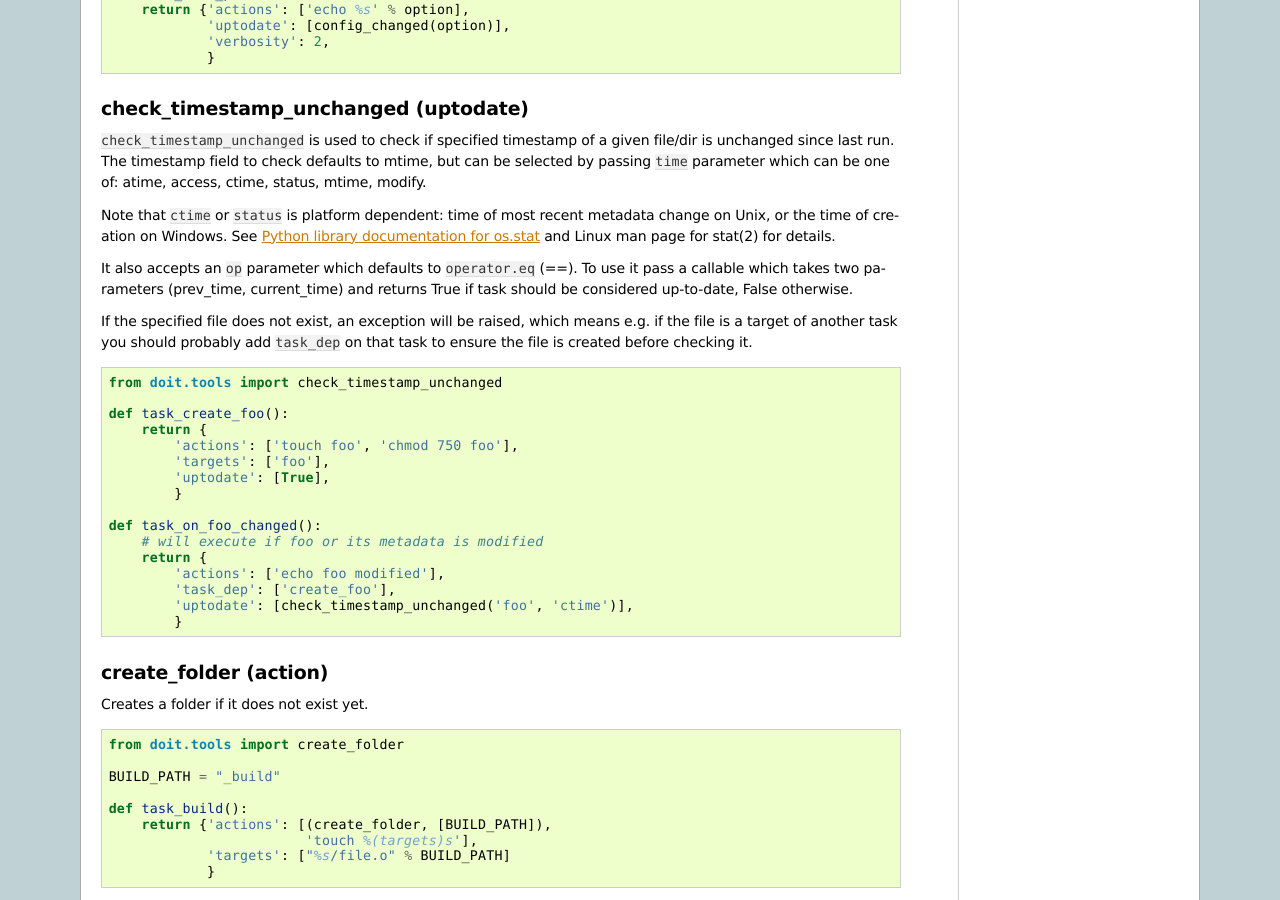
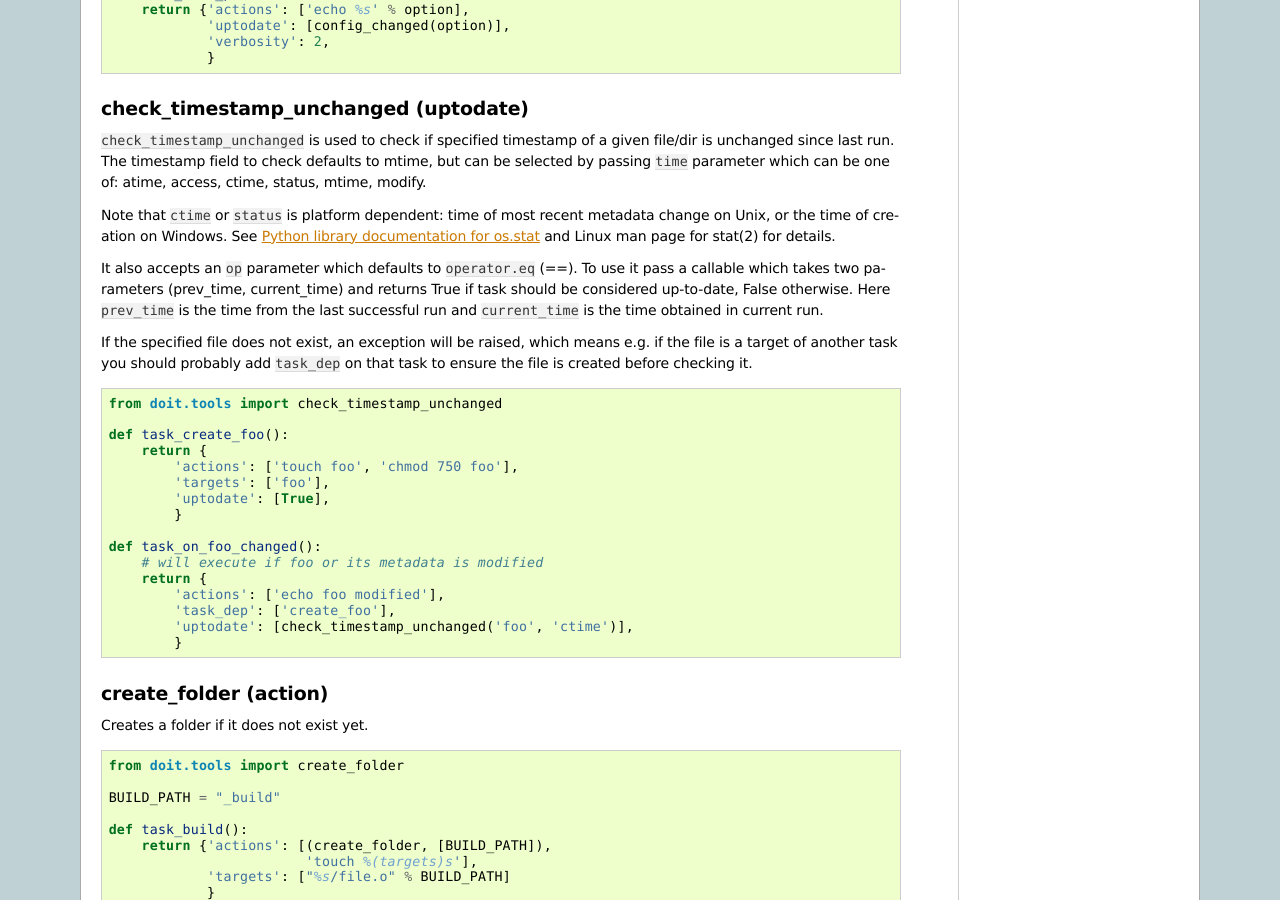
Before and after one commit to pydoit/doit, a Sphinx documentation site: the page built from doc/tools.rst, in a window 1280 px wide and 900 px high, scrolled down 876 px. Built offline with Sphinx 7.4.7, drawn with Linux system fonts in a browser that asks for light colours; comment, search, counter and statistics services are not loaded.

Commit message:
Added a note on the meaning of (prev_time, current_time) arguments for ``op`` function.
--HG--
extra : convert_revision : tzeentch.gm%40gmail.com-20111004213417-hd0jbx7uirou6vcw

```diff
--- a/doc/tools.rst
+++ b/doc/tools.rst
@@ -45,7 +45,7 @@ Note that ``ctime`` or ``status`` is platform dependent: time of most recent met
 
 __ http://docs.python.org/library/os.html#os.stat
 
-It also accepts an ``op`` parameter which defaults to ``operator.eq`` (==).  To use it pass a callable which takes two parameters (prev_time, current_time) and returns True if task should be considered up-to-date, False otherwise.
+It also accepts an ``op`` parameter which defaults to ``operator.eq`` (==).  To use it pass a callable which takes two parameters (prev_time, current_time) and returns True if task should be considered up-to-date, False otherwise.  Here ``prev_time`` is the time from the last successful run and ``current_time`` is the time obtained in current run.
 
 If the specified file does not exist, an exception will be raised, which means e.g. if the file is a target of another task you should probably add ``task_dep`` on that task to ensure the file is created before checking it.
 
```
